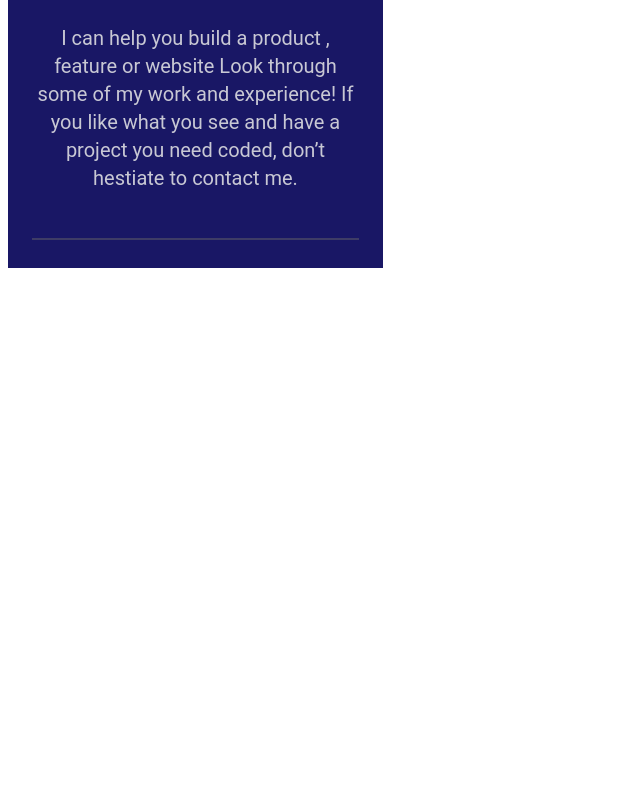
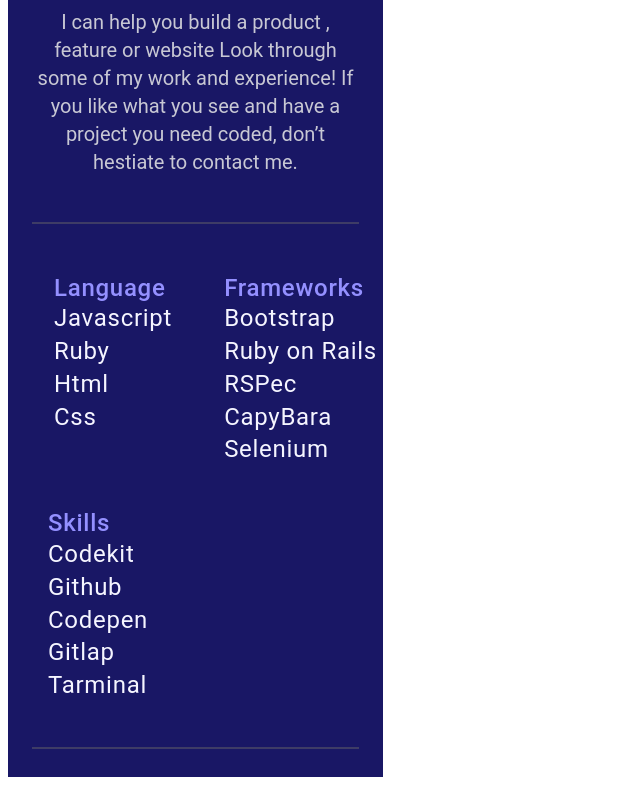
Before and after one commit to AbednegoKibitok/My-Portfolio-Project, a website: page index.html in a window 1280 px wide. Shown: the part 313-1098 px from the top of the page, without its empty margins (0-640 px from the left). Before the commit the page ends 800 px from the top, so only its background shows below. Drawn offline with Linux system fonts and the light colour scheme.

Commit message:
Add my skills section

```diff
--- a/index.html
+++ b/index.html
@@ -8,12 +8,11 @@
     <link rel="stylesheet" href="styles.css">
 </head>
 <body>
-   <section class="body">
+  <div class="body">
     <header>
         <nav class="welcome">Hi there</nav>
         <img src="images/download-removebg-preview.png" class="navigation_bar" alt="Navigation bar">
      </header>
-       <section class="dashboard">
      <div class="backgr">
        <img src="images/Ellipse 18.png" alt="Ellipse 18">
      </div>
@@ -28,16 +27,45 @@
             hestiate to contact me.
      </p>
      <img src="images/Vector 4.png" class="line" alt="Horizontal line">
+     <section class="skill">
+        <section class="languageframeworks">
+            <ul class="language">
+                <li id="language">Language</li>
+                <li>Javascript</li>
+                <li>Ruby</li>
+                <li>Html</li>
+                <li>Css</li>
+            </ul>
+            <ul class="language">
+                <li id="language">Frameworks</li>
+                <li>Bootstrap</li>
+                <li>Ruby on Rails</li>
+                <li>RSPec</li>
+                <li>CapyBara</li>
+                <li>Selenium</li>
+            </ul>
+          </section>
+          <section class="skills">
+            <ul class="language">
+                <li id="language">Skills</li>
+                <li>Codekit</li>
+                <li>Github</li>
+                <li>Codepen</li>
+                <li>Gitlap</li>
+                <li>Tarminal</li>
+              </ul>
+          </section>
+     </section>
+     <img src="images/Vector 4.png" class="line" alt="Horizontal line">
+
        <!--<h1 class="name">LET'S CONNECT</h1>
-        <br>
-        <ul>
+       <ul class="socialmedia">
            <li><a href="#"><img src="images/Vector.png" alt="Github_icon"></a></li>
            <li><a href="#"><img src="images/Group.png" alt="Linkedin_icon"></a></li>
            <li><a href="#"><img src="images/VectorX.png" alt="X_icon"></a></li>
            <li><a href="#"><img src="images/Teiitter.png" alt="Twitter_icon"></a></li>
            <li><a href="#"><img src="images/Vectorm.png" alt="M_icon"></a></li>
        </ul>-->
-       </section>
-   </section>
+  </div>
 </body>
 </html>
--- a/styles.css
+++ b/styles.css
@@ -22,11 +22,6 @@
 .navigation_bar {
   cursor: pointer;
   padding: 24px;
-}
-
-.dashboard {
-  width: 375px;
-  background-color: #191765;
 }
 
 .name {
@@ -85,7 +80,7 @@
   padding: 24px;
 }
 
-ul {
+.socialmedia {
   display: flex;
   justify-content: space-around;
   flex-direction: row;
@@ -97,3 +92,38 @@
   flex-grow: 0;
   list-style-type: none;
 }
+
+#language {
+  color: #9490FF;
+  letter-spacing: 0.03em;
+  font-family: 'Roboto';
+  font-style: normal;
+  font-weight: 500;
+  font-size: 24px;
+  line-height: 24px;
+}
+
+.language {
+  color: #F5F5FF;
+  font-family: 'Roboto';
+  font-style: normal;
+  font-weight: 400;
+  font-size: 24px;
+  gap: 4.78px;
+  display: flex;
+  flex-direction: column;
+  align-items: flex-start;
+  list-style-type: none;
+  letter-spacing: 0.03em;
+}
+
+.languageframeworks {
+  display: flex;
+  justify-content: space-around;
+  align-items: flex-start;
+}
+
+.skill {
+  display: flex;
+  flex-direction: column;
+}
```
Lines whose indentation alone changed are shown as unchanged.
